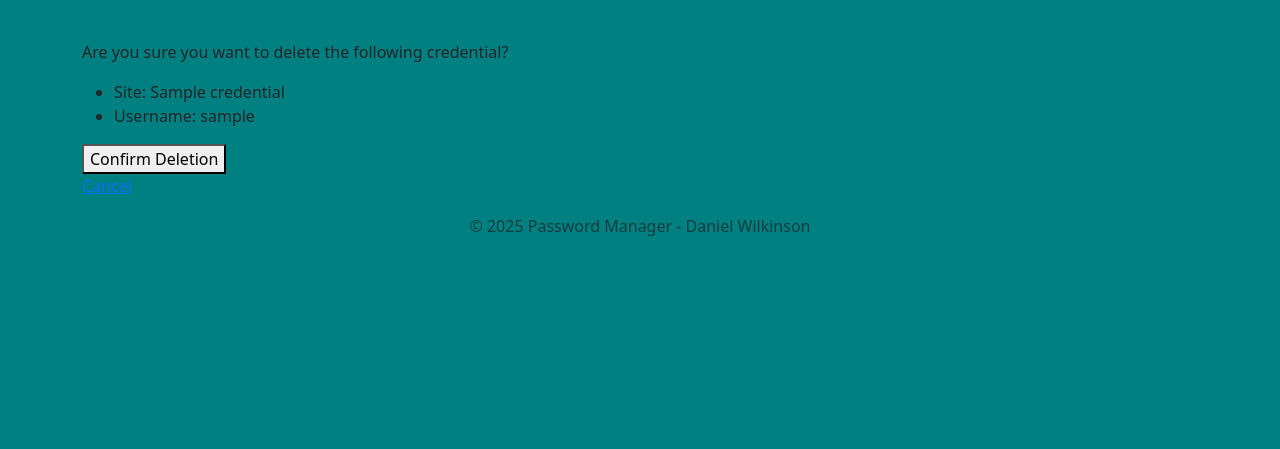
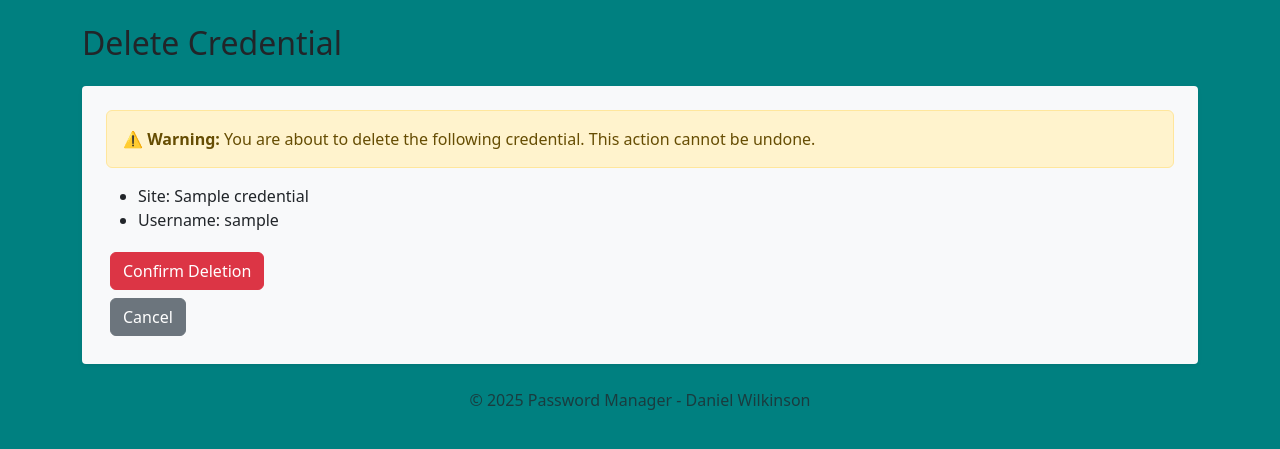
Before and after one commit to danjwilko/password_manager, a Django app: page /credentials/1/delete/ in a window 1280 px wide. Shown: the part 71-520 px from the top of the page. Run offline with Django 5.2, Linux system fonts and the light colour scheme; a user stored in the database is signed in; tables that the repository leaves empty hold one stand-in row (values such as "Sample post"); some libraries are stand-ins or nearby versions.

Commit message:
Added additionl styling changes to delete credentials

```diff
--- a/password_manager/templates/password_manager/delete_credential.html
+++ b/password_manager/templates/password_manager/delete_credential.html
@@ -1,7 +1,14 @@
 {% extends "password_manager/base.html" %}
+{% block page_header %}
+    <h2 class="h2">Delete Credential</h2>
+{% endblock page_header %}
 
 {% block content %}
-    <p>Are you sure you want to delete the following credential?</p>
+{% load static %}
+<div class="container bg-light mb-2 p-4 rounded-1 shadow-sm">
+    <div class="alert alert-warning" role="alert">
+        <strong>⚠️ Warning:</strong> You are about to delete the following credential. This action cannot be undone.
+    </div>
 
     <ul>
         <li>Site: {{ credential.site_name }}</li>
@@ -10,8 +17,8 @@
 
     <form method="POST">
         {% csrf_token %}
-        <button type="submit">Confirm Deletion</button>
+        <button type="submit" class="btn btn-danger m-1">Confirm Deletion</button>
     </form>
 
-    <a href="{% url 'password_manager:credential' %}">Cancel</a>
+    <a href="{% url 'password_manager:credential' %}" class="btn btn-secondary m-1">Cancel</a>
 {% endblock content %}
--- a/password_manager/templates/password_manager/edit_credential.html
+++ b/password_manager/templates/password_manager/edit_credential.html
@@ -15,5 +15,5 @@
     </form>
 
     <script src="{% static 'accounts/script_utils.js' %}"></script>
-    </div
+</div>
 {% endblock content %}
```
